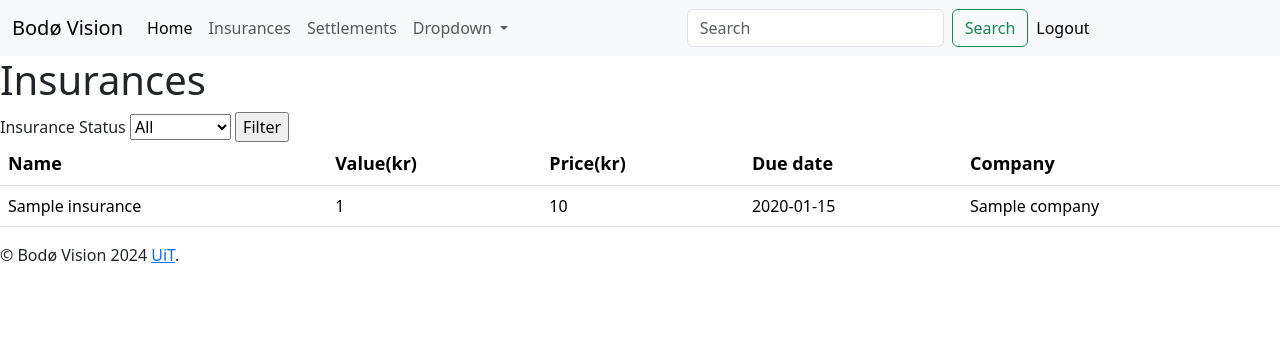
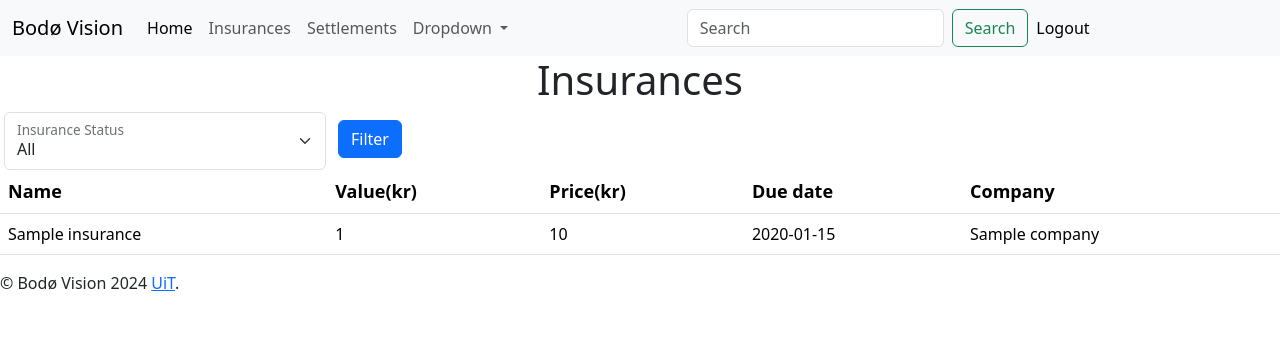
Before and after one commit to martinfosby/ForsikringsApp, a Flask app: page /insurances in a window 1280 px wide. Shown: the top 356 px of the page. Run offline with Flask 3, Linux system fonts and the light colour scheme; a user stored in the database is signed in; tables that the repository leaves empty hold one stand-in row (values such as "Sample post"); some libraries are stand-ins or nearby versions.

Commit message:
added bootstrap to insurances form

```diff
--- a/flask_app/app/templates/insurances/insurances_list.html
+++ b/flask_app/app/templates/insurances/insurances_list.html
@@ -1,13 +1,22 @@
 {% extends "base.html" %}
 
 {% block content %}
-    <h1>Insurances</h1>
+    <h1 class="text-center">Insurances</h1>
 
-    <form method="POST" action="{{ url_for('insurances.insurances_list') }}">
+    <form method="POST" action="{{ url_for('insurances.insurances_list') }}" class="form">
         {{ form.hidden_tag() }}
-        {{ form.insuranceStatus.label }} {{ form.insuranceStatus() }}
-        {{ form.submit() }}
+        <div class="row ms-1">
+            <div class="form-floating col-md-3 p-0"> <!-- Adjust the column width as needed -->
+                {{ form.insuranceStatus(class="form-select", id="insuranceStatus") }}
+                {{ form.insuranceStatus.label(for="insuranceStatus") }}
+            </div>
+            <div class="col-md-3 mt-2"> <!-- Adjust the column width as needed -->
+                {{ form.submit(class="btn btn-primary") }}
+            </div>
+        </div>
     </form>
+
+
 
 
     <table class = "table"> <!--ikke slett-->
```
